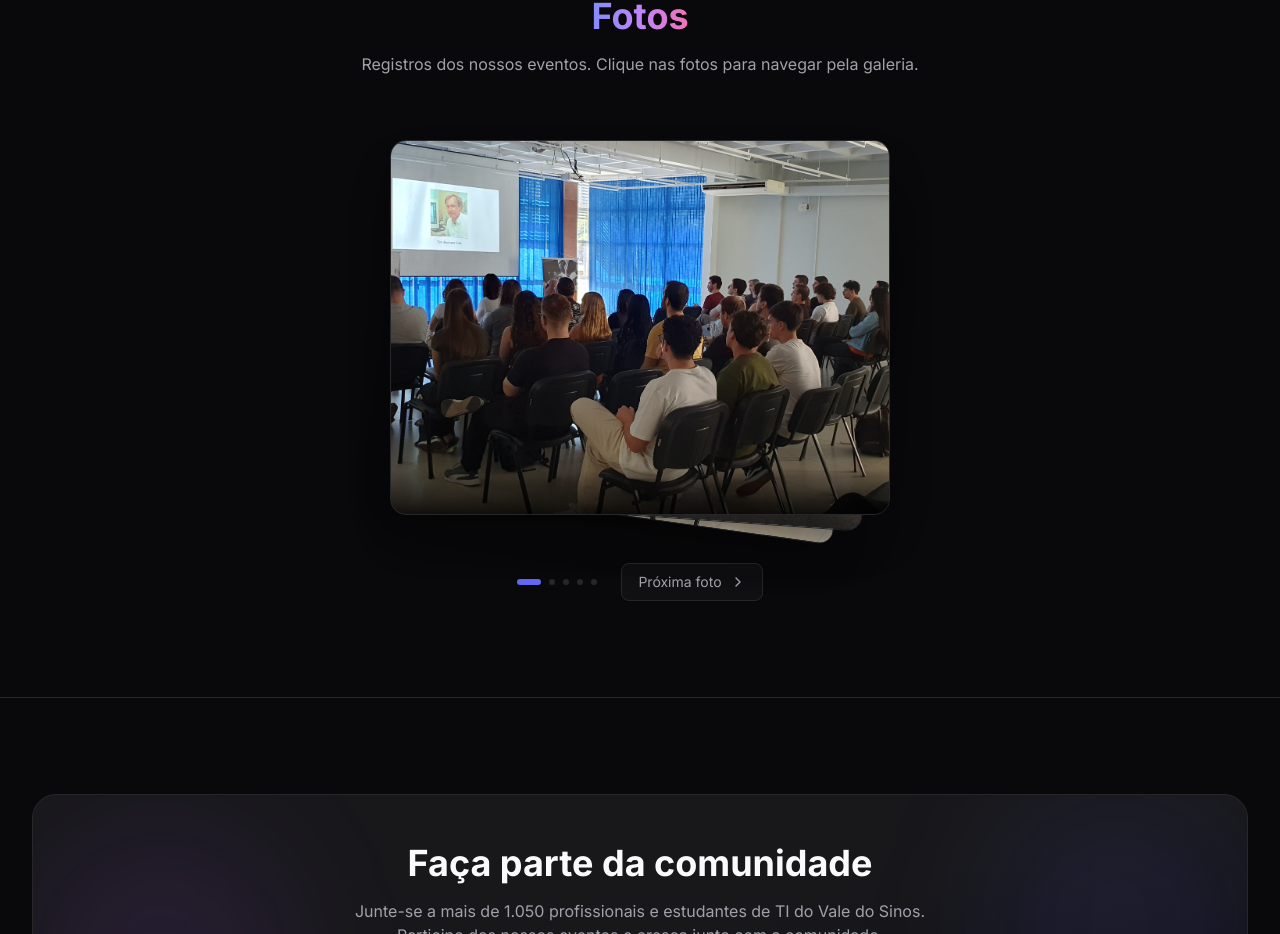
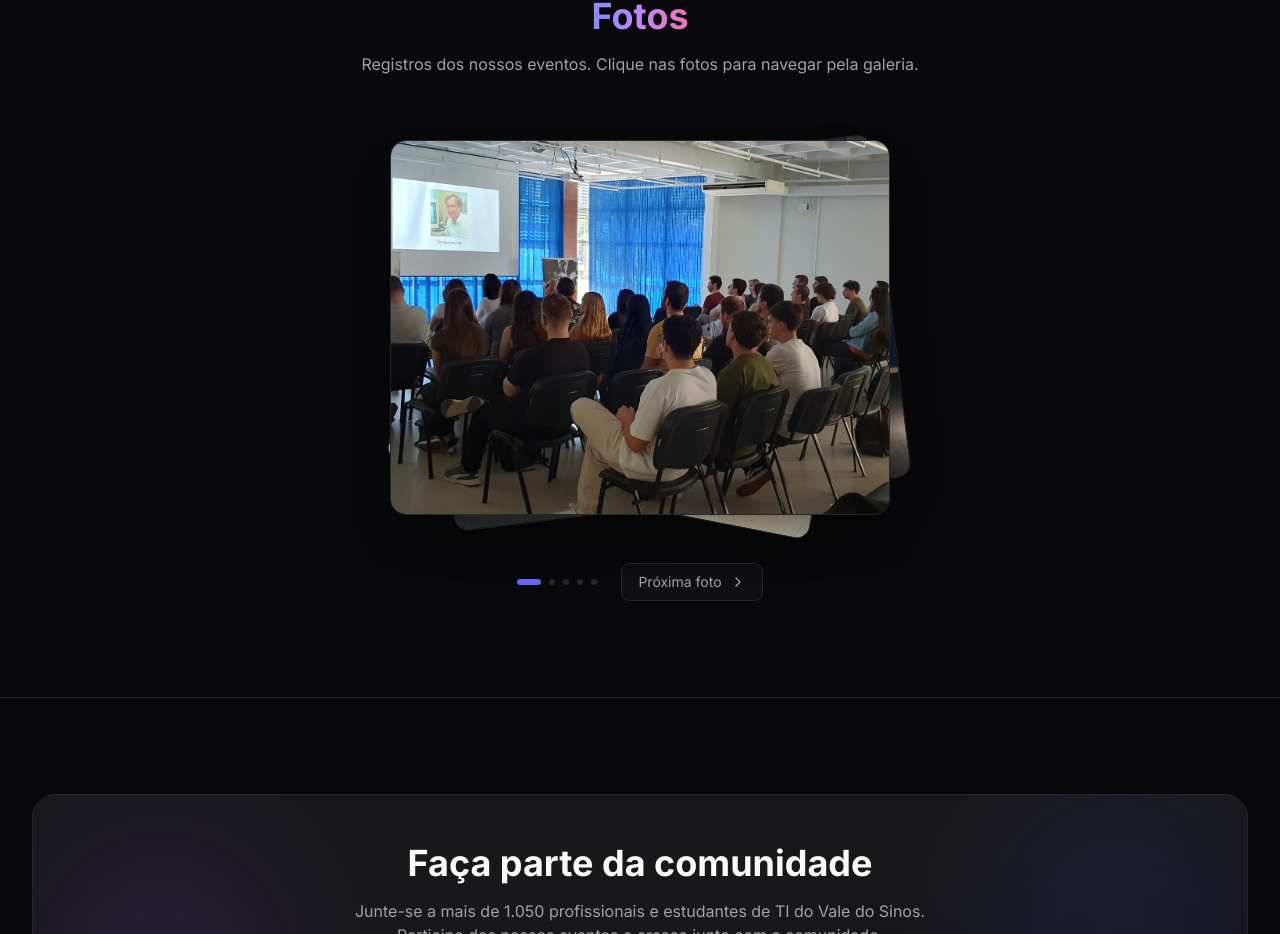
Before and after one commit to valetechtalks/vale-tech-talks, a Next.js app: page / in a window 1280 px wide. Shown: the part 2938-3872 px from the top of the page. Built offline with nearby package versions, Linux system fonts and the light colour scheme.

Commit message:
Fix Photo Stack

```diff
--- a/src/app/components/PhotoStack.tsx
+++ b/src/app/components/PhotoStack.tsx
@@ -4,25 +4,20 @@ import { useState, CSSProperties } from "react";
 import { ChevronRight } from "lucide-react";
 
 const photos = [
-  {
-    src: "images/20250412_102644.jpg",
-  },
-  {
-    src: "images/highres_459571805.avif",
-  },
-  {
-    src: "images/PHOTO-2025-04-12-10-00-18.jpg",
-  },
-  {
-    src: "images/PHOTO-2025-08-30-11-17-52.jpg",
-  },
-  {
-    src: "images/PHOTO-2025-08-30-12-49-43.jpg",
-  }
+  { src: "images/20250412_102644.jpg" },
+  { src: "images/highres_459571805.avif" },
+  { src: "images/PHOTO-2025-04-12-10-00-18.jpg" },
+  { src: "images/PHOTO-2025-08-30-11-17-52.jpg" },
+  { src: "images/PHOTO-2025-08-30-12-49-43.jpg" },
 ];
 
 const SLIDE_LEFT_MS = 320;
 const SLIDE_BACK_MS = 450;
+
+// Visual positions for idle state — spread like photos on a table
+const TOP    = "rotate(0deg) translateY(0) scale(1)";
+const MIDDLE = "rotate(-7deg) translateX(22px) translateY(8px) scale(0.92)";
+const BOTTOM = "rotate(11deg) translateX(-10px) translateY(16px) scale(0.86)";
 
 type Phase = "idle" | "left" | "back";
 
@@ -33,15 +28,11 @@ export function PhotoStack() {
   const handleNext = () => {
     if (phase !== "idle") return;
 
-    // Phase 1: slide the top card to the left
     setPhase("left");
-
-    // Phase 2: slide it to the back; simultaneously start animating the next card forward.
-    // The stack does NOT rotate here — same DOM order is preserved so the exiting card's
-    // CSS transition continues uninterrupted from where the left animation left off.
     setTimeout(() => setPhase("back"), SLIDE_LEFT_MS);
 
-    // Phase 3: rotate the stack now that everything is in its final visual position.
+    // Rotate only after every card is already in its post-rotation visual position,
+    // so the state change causes zero visible movement.
     setTimeout(() => {
       setStack((prev) => [...prev.slice(1), prev[0]]);
       setPhase("idle");
@@ -49,7 +40,7 @@ export function PhotoStack() {
   };
 
   const getCardStyle = (index: number): CSSProperties => {
-    // ── Top card (position 0) ──────────────────────────────────────────────
+    // ── Position 0 — current top card ─────────────────────────────────────
     if (index === 0) {
       if (phase === "left") {
         return {
@@ -60,89 +51,99 @@ export function PhotoStack() {
         };
       }
       if (phase === "back") {
-        // Drop z-index so it slides behind the others; transition picks up
-        // from the browser's current computed position (end of the left slide).
+        // z-index drops immediately so it sinks behind the stack;
+        // the transform transition picks up from where the left-slide left off.
         return {
           zIndex: 1,
-          transform: "rotate(8deg) translateY(24px) scale(0.88)",
+          transform: BOTTOM,
           transition: `transform ${SLIDE_BACK_MS}ms ease-out`,
           cursor: "default",
         };
       }
-      // idle
       return {
         zIndex: 30,
-        transform: "rotate(0deg) translateY(0) scale(1)",
+        transform: TOP,
         transition: "transform 400ms ease-out",
         cursor: "pointer",
       };
     }
 
-    // ── Next card (position 1) ─────────────────────────────────────────────
+    // ── Position 1 — will become the new top ──────────────────────────────
     if (index === 1) {
       if (phase === "back") {
-        // Start moving to the top while the exiting card is still animating
+        // Animate to the top position in parallel with the exiting card.
         return {
           zIndex: 20,
-          transform: "rotate(0deg) translateY(0) scale(1)",
+          transform: TOP,
           transition: "transform 400ms ease-out",
         };
       }
       return {
         zIndex: 20,
-        transform: "rotate(4deg) translateY(12px) scale(0.94)",
+        transform: MIDDLE,
         transition: "transform 400ms ease",
       };
     }
 
-    // ── Third card (position 2) ────────────────────────────────────────────
+    // ── Position 2 — will become the new middle ────────────────────────────
     if (index === 2) {
+      if (phase === "back") {
+        // Pre-animate to the middle position so the stack rotation at the end
+        // finds this card already in place — no visible jump.
+        return {
+          zIndex: 10,
+          transform: MIDDLE,
+          transition: "transform 400ms ease",
+        };
+      }
       return {
         zIndex: 10,
-        transform: "rotate(8deg) translateY(24px) scale(0.88)",
+        transform: BOTTOM,
         transition: "transform 400ms ease",
       };
+    }
+
+    // ── Position 3 — will become the new bottom ────────────────────────────
+    if (index === 3) {
+      if (phase === "back") {
+        // Pre-position at the bottom (no transition) while staying invisible,
+        // so it's already in place when the stack rotates and it becomes visible.
+        return {
+          zIndex: 0,
+          opacity: 0,
+          transform: BOTTOM,
+          transition: "none",
+        };
+      }
+      return { zIndex: 0, opacity: 0, pointerEvents: "none" };
     }
 
     return { zIndex: 0, opacity: 0, pointerEvents: "none" };
   };
 
-  // Caption and controls follow the next card during the back phase
-  const activeDisplayIndex = phase === "back" ? 1 : 0;
-  const activePhoto = stack[activeDisplayIndex];
   const activeIndex = photos.indexOf(stack[0]);
 
   return (
     <div className="flex flex-col items-center gap-12">
-      {/* Card stack — always renders the same 4 DOM elements in the same order */}
+      {/* Card stack — always renders the same DOM elements in the same order */}
       <div className="relative" style={{ width: 500, height: 375 }}>
         {stack.slice(0, 4).map((photo, index) => (
           <div
-            key={photo.caption}
+            key={photo.src}
             className="absolute inset-0 rounded-2xl overflow-hidden border border-border shadow-2xl select-none group"
             style={getCardStyle(index)}
             onClick={index === 0 && phase === "idle" ? handleNext : undefined}
           >
             <img
               src={photo.src}
-              alt={photo.caption}
+              alt=""
               className="w-full h-full object-cover"
               draggable={false}
             />
 
-            {/* Hover overlay — only on the interactive top card */}
+            {/* Hover overlay */}
             {index === 0 && phase === "idle" && (
               <div className="absolute inset-0 bg-accent/10 opacity-0 group-hover:opacity-100 transition-opacity" />
-            )}
-
-            {/* Caption — follows whichever card is visually on top */}
-            {index === activeDisplayIndex && (
-              <div className="absolute bottom-0 left-0 right-0 bg-gradient-to-t from-black/80 to-transparent p-5">
-                <p className="text-white font-semibold text-sm">
-                  {activePhoto.caption}
-                </p>
-                <p className="text-white/60 text-xs mt-1">{activePhoto.date}</p>
-              </div>
             )}
 
             {/* Hover hint */}
```
